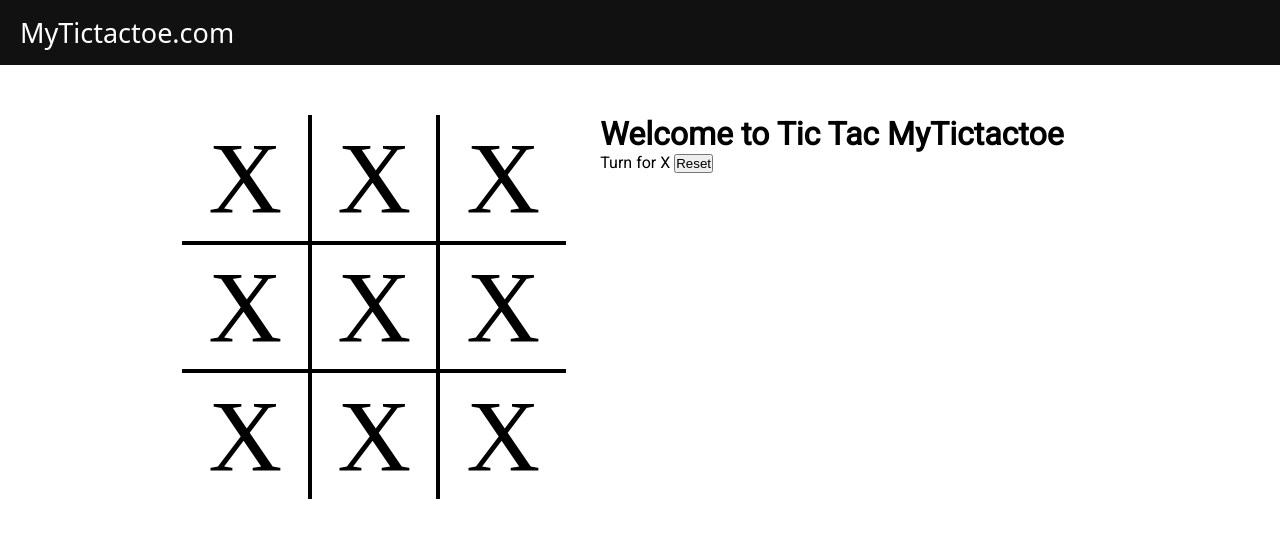
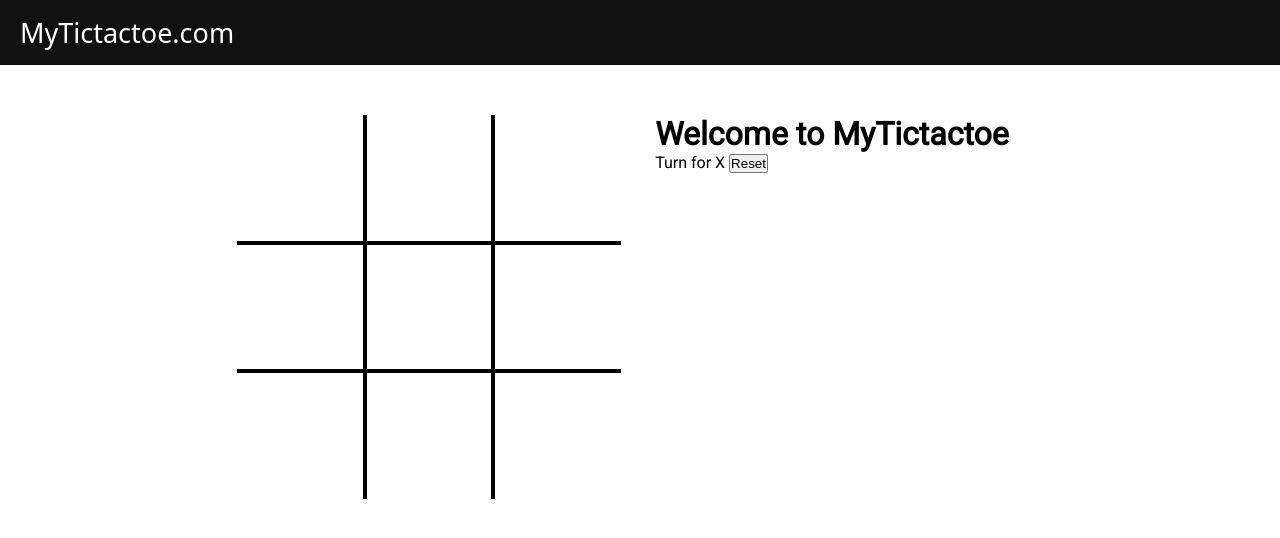
Before and after one commit to sadikshak/Tictactoe-, a plain HTML site: page index.html in a window 1280 px wide. Drawn offline with Linux system fonts and the light colour scheme.

Commit message:
worked on game logic

```diff
--- a/index.html
+++ b/index.html
@@ -1,4 +1,4 @@
-<!DOCTYPE html>
+
 <html lang="en">
 <head>
     <meta charset="UTF-8">
@@ -14,18 +14,18 @@
     </nav>
    <div class="gameContainer">
     <div class="container">
-<div class="box bt-0 bl-0"><span class="boxtext">X</span></div>
-<div class="box bt-0"><span class="boxtext">X</span></div>
-<div class="box bt-0 br-0"><span class="boxtext">X</span></div>
-<div class="box bl-0"><span class="boxtext">X</span></div>
-<div class="box"><span class="boxtext">X</span></div>
-<div class="box br-0"><span class="boxtext">X</span></div>
-<div class="box  bl-0 bb-0"><span class="boxtext">X</span></div>
-<div class="box bb-0"><span class="boxtext">X</span></div>
-<div class="box bb-0 br-0"><span class="boxtext">X</span></div>
+<div class="box bt-0 bl-0"><span class="boxtext"></span></div>
+<div class="box bt-0"><span class="boxtext"></span></div>
+<div class="box bt-0 br-0"><span class="boxtext"></span></div>
+<div class="box bl-0"><span class="boxtext"></span></div>
+<div class="box"><span class="boxtext"></span></div>
+<div class="box br-0"><span class="boxtext"></span></div>
+<div class="box  bl-0 bb-0"><span class="boxtext"></span></div>
+<div class="box bb-0"><span class="boxtext"></span></div>
+<div class="box bb-0 br-0"><span class="boxtext"></span></div>
 </div>
  <div class="gameInfo">
-    <h1> Welcome to Tic Tac MyTictactoe</h1>
+    <h1> Welcome to MyTictactoe</h1>
     <div>
         <span class="info"> Turn for X</span>
         <button id="reset">Reset</button>
--- a/script.js
+++ b/script.js
@@ -18,6 +18,8 @@ Array.from(boxes).forEach(element =>
 {
     let boxtext = element.querySelector('.boxtext');
     element.addEventListener('click',()=>{
+if(boxtext.innerText === ''){
 
+}
     })
-}
+})
--- a/style.css
+++ b/style.css
@@ -42,7 +42,7 @@ nav ul{
 }
 
 .box:hover{
-    background-color: blueviolet;
+    background-color: rgb(77, 59, 93);
 }
 
 .gameInfo{
```
